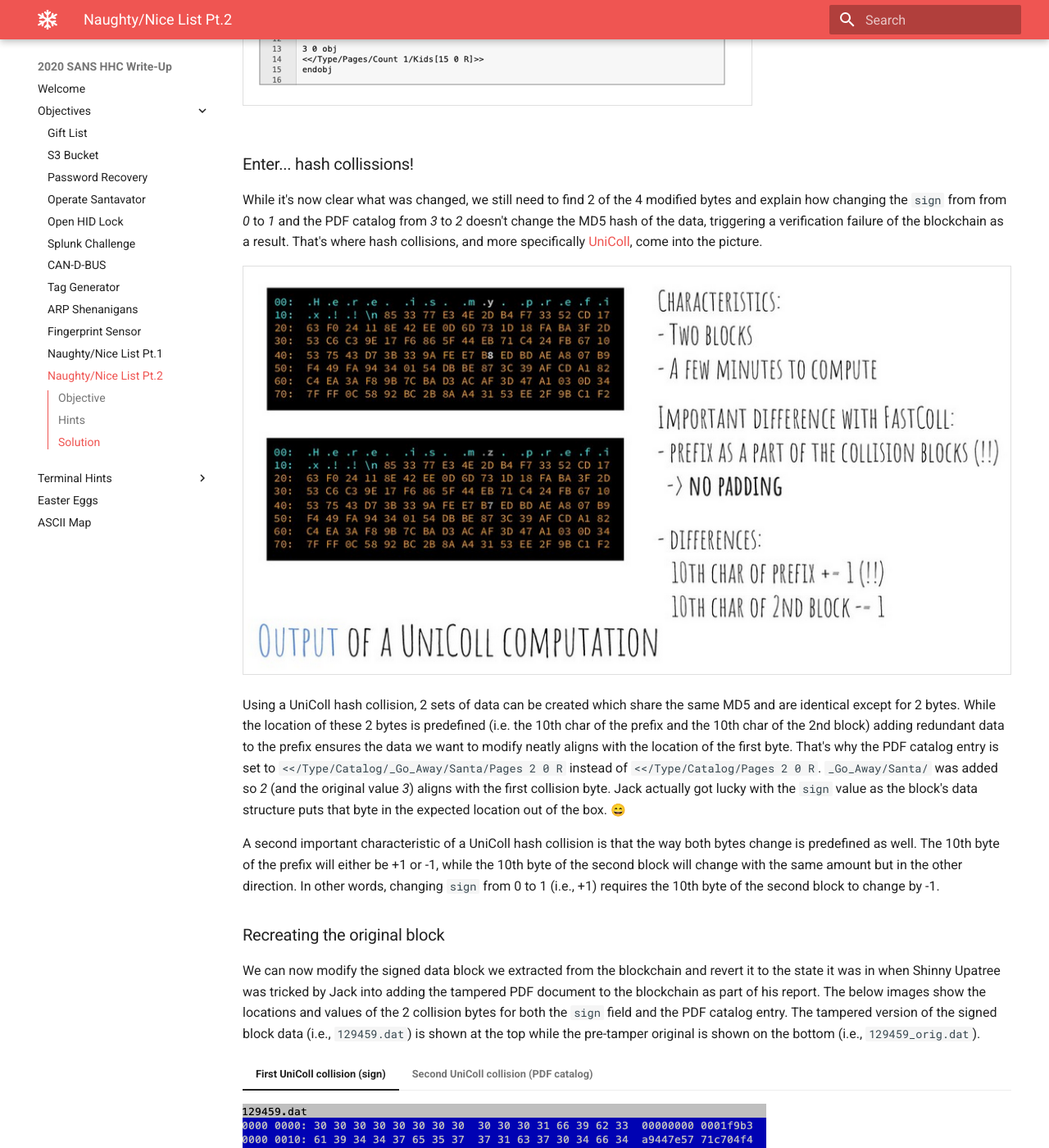
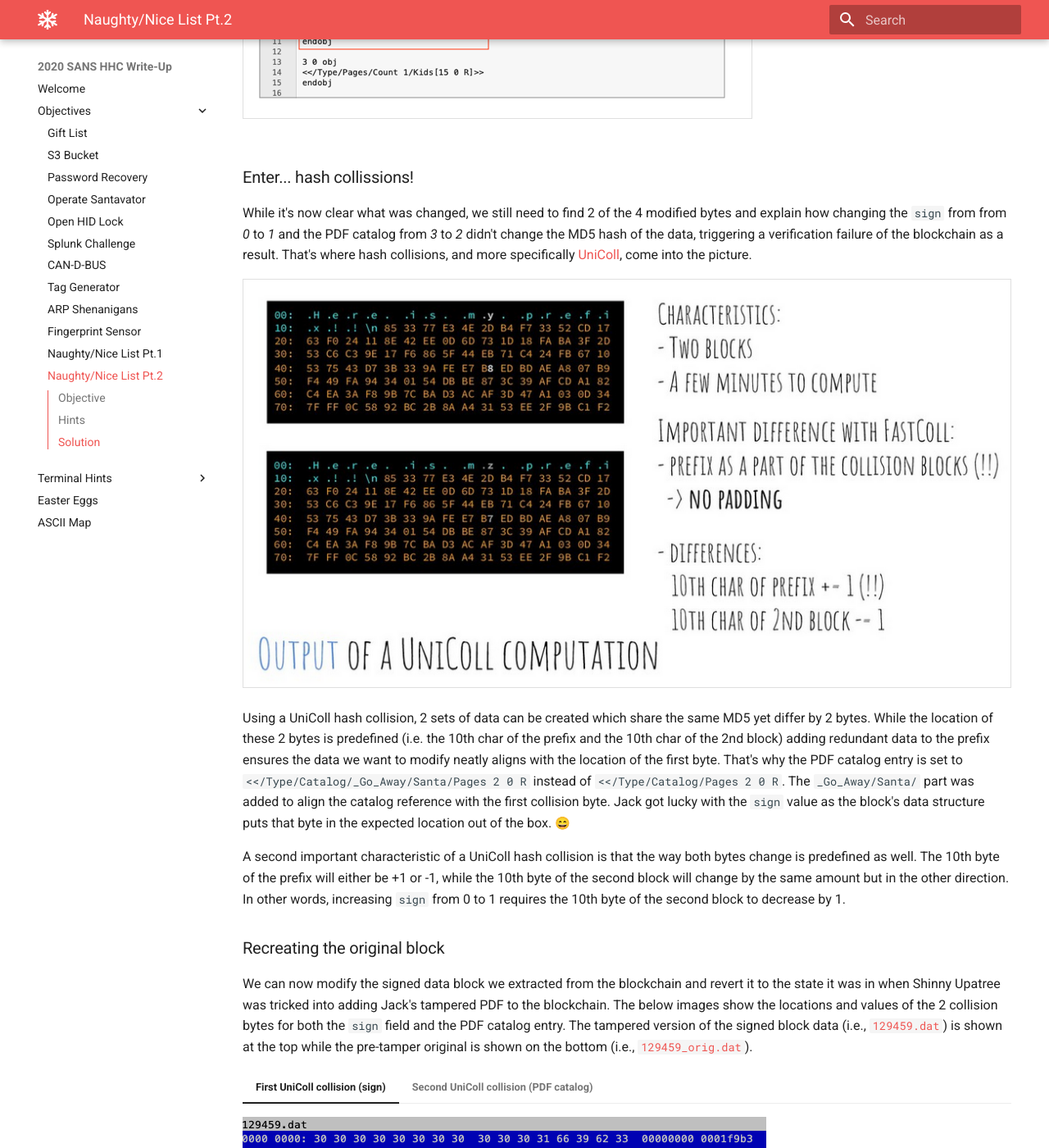
Before and after one commit to crahan/HolidayHackChallenge2020, an MkDocs documentation site: the page built from docs/objectives/o11b.md, in a window 1280 px wide and 1400 px high, scrolled down 2686 px. Shown: the whole window at 82% size. Built offline with MkDocs 1.6.1 and Material for MkDocs 9.7.7, drawn with Linux system fonts in a browser that asks for light colours; emoji names are drawn with the system emoji font; comment, search, counter and statistics services are not loaded; some of the changed text lies outside the part shown.

Commit message:
Minor edits

````diff
--- a/docs/objectives/o11b.md
+++ b/docs/objectives/o11b.md
@@ -67,12 +67,14 @@
           Signature: b'MJIxJy2iFXJRCN1EwDsqO9NzE2Dq1qlvZuFFlljm...'
 ```
 
-The block data contains the highest possible nice score (lines 6-7) and a glowing PDF report about Jack Frost (lines 13-15). If Jack tampered with the block data after the block was added the blockchain it should cause a verification failure, which it doesn't. Unless... the MD5 hash value of the modified block did not change at all after Jack made the change. The objective also mentions that only 4 bytes were modified. The `sign` field, which indicates if the score is naughty or nice, only takes up 1 byte. Replacing the PDF file on the other hand requires changing a lot more bytes.
+The block data contains the highest possible nice score (lines 6-7) and a [glowing PDF report](../artifacts/objectives/o11b/129459.pdf) about Jack Frost (lines 13-15). Any tampering with the blockchain should cause a verification failure, which it doesn't. It seems like the MD5 hash of the unsigned block data, the signature, and the md5 hash of the signed block data didn't change at all. More on that later.
+
+The objective also mentions that only 4 bytes were modified. The `sign` field, which indicates if the score is naughty or nice, only takes up 1 byte. Replacing a whole PDF file would requires far more than the remaining 3 bytes.
 
 
 ### Manipulating the PDF
 
-In reality, the PDF document wasn't replaced at all. It [already contained](https://github.com/corkami/collisions#pdf) both the scathing report and its glowing alternative prior to being added to the blockchain. You can toggle between both versions by changing the first object the PDF catalog entry points to. The default value (i.e., *2*) will display the nice content. Changing the value to *3* will render the PDF starting from a different object tree and show the original report which is... far less glowing (see below). The original content paints a pretty clear as well. :smirk:
+In reality, the PDF document wasn't replaced at all. It [already contained](https://github.com/corkami/collisions#pdf) both the [scathing report](../artifacts/objectives/o11b/129459_orig.pdf) and its [glowing alternative](../artifacts/objectives/o11b/129459.pdf) prior to being added to the blockchain. You can toggle between both versions by changing the object the PDF catalog points to. The default value of *2* will display the nice content. Changing the value to *3* will render the PDF starting from a different object tree and show the original report which is far less positive. :smirk:
 
 === "Modified PDF"
     ![Modified PDF](../img/objectives/o11b/pdf_modified.png){: class=border }
@@ -83,18 +85,18 @@
 
 ### Enter... hash collissions!
 
-While it's now clear what was changed, we still need to find 2 of the 4 modified bytes and explain how changing the `sign` from from *0* to *1* and the PDF catalog from *3* to *2* doesn't change the MD5 hash of the data, triggering a verification failure of the blockchain as a result. That's where hash collisions, and more specifically [UniColl](https://speakerdeck.com/ange/colltris?slide=101), come into the picture.
+While it's now clear what was changed, we still need to find 2 of the 4 modified bytes and explain how changing the `sign` from from *0* to *1* and the PDF catalog from *3* to *2* didn't change the MD5 hash of the data, triggering a verification failure of the blockchain as a result. That's where hash collisions, and more specifically [UniColl](https://speakerdeck.com/ange/colltris?slide=101), come into the picture.
 
 ![UniColl](../img/objectives/o11b/unicoll_slide.png){: class=border }
 
-Using a UniColl hash collision, 2 sets of data can be created which share the same MD5 and are identical except for 2 bytes. While the location of these 2 bytes is predefined (i.e. the 10th char of the prefix and the 10th char of the 2nd block) adding redundant data to the prefix ensures the data we want to modify neatly aligns with the location of the first byte. That's why the PDF catalog entry is set to `<</Type/Catalog/_Go_Away/Santa/Pages 2 0 R` instead of `<</Type/Catalog/Pages 2 0 R`. `_Go_Away/Santa/` was added so *2* (and the original value *3*) aligns with the first collision byte. Jack actually got lucky with the `sign` value as the block's data structure puts that byte in the expected location out of the box. :smile:
+Using a UniColl hash collision, 2 sets of data can be created which share the same MD5 yet differ by 2 bytes. While the location of these 2 bytes is predefined (i.e. the 10th char of the prefix and the 10th char of the 2nd block) adding redundant data to the prefix ensures the data we want to modify neatly aligns with the location of the first byte. That's why the PDF catalog entry is set to `<</Type/Catalog/_Go_Away/Santa/Pages 2 0 R` instead of `<</Type/Catalog/Pages 2 0 R`. The `_Go_Away/Santa/` part was added to align the catalog reference with the first collision byte. Jack got lucky with the `sign` value as the block's data structure puts that byte in the expected location out of the box. :smile:
 
-A second important characteristic of a UniColl hash collision is that the way both bytes change is predefined as well. The 10th byte of the prefix will either be +1 or -1, while the 10th byte of the second block will change with the same amount but in the other direction. In other words, changing `sign` from 0 to 1 (i.e., +1) requires the 10th byte of the second block to change by -1.
+A second important characteristic of a UniColl hash collision is that the way both bytes change is predefined as well. The 10th byte of the prefix will either be +1 or -1, while the 10th byte of the second block will change by the same amount but in the other direction. In other words, increasing `sign` from 0 to 1 requires the 10th byte of the second block to decrease by 1.
 
 
 ### Recreating the original block
 
-We can now modify the signed data block we extracted from the blockchain and revert it to the state it was in when Shinny Upatree was tricked by Jack into adding the tampered PDF document to the blockchain as part of his report. The below images show the locations and values of the 2 collision bytes for both the `sign` field and the PDF catalog entry. The tampered version of the signed block data (i.e., `129459.dat`) is shown at the top while the pre-tamper original is shown on the bottom (i.e., `129459_orig.dat`).
+We can now modify the signed data block we extracted from the blockchain and revert it to the state it was in when Shinny Upatree was tricked into adding Jack's tampered PDF to the blockchain. The below images show the locations and values of the 2 collision bytes for both the `sign` field and the PDF catalog entry. The tampered version of the signed block data (i.e., [`129459.dat`](../artifacts/objectives/o11b/129459.dat)) is shown at the top while the pre-tamper original is shown on the bottom (i.e., [`129459_orig.dat`](../artifacts/objectives/o11b/129459_orig.dat)).
 
 === "First UniColl collision (sign)"
     ![sign UniColl collision](../img/objectives/o11b/unicoll_sign.png)
````
Also changed, not shown: docs/objectives/o11a.md (+1 -1 lines).
